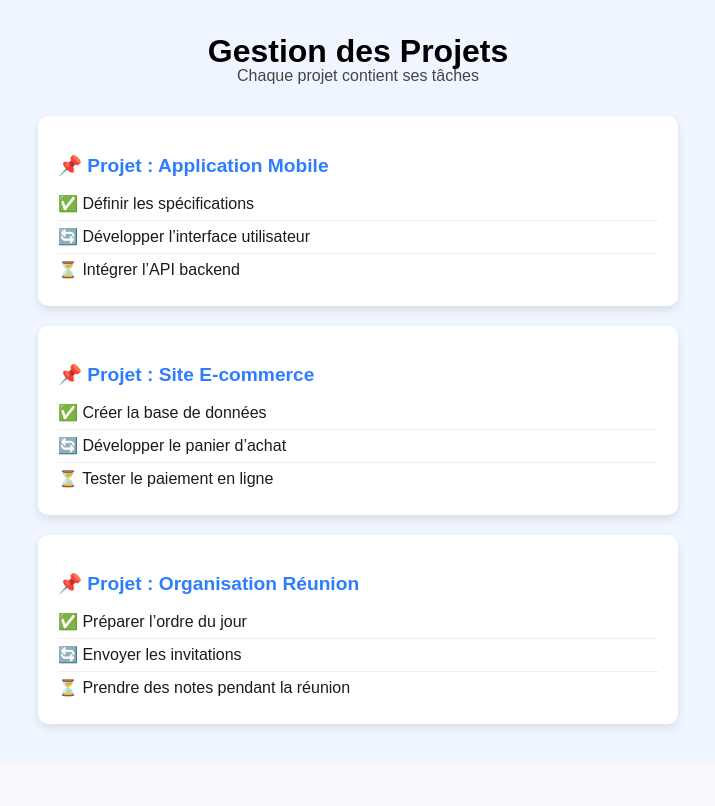
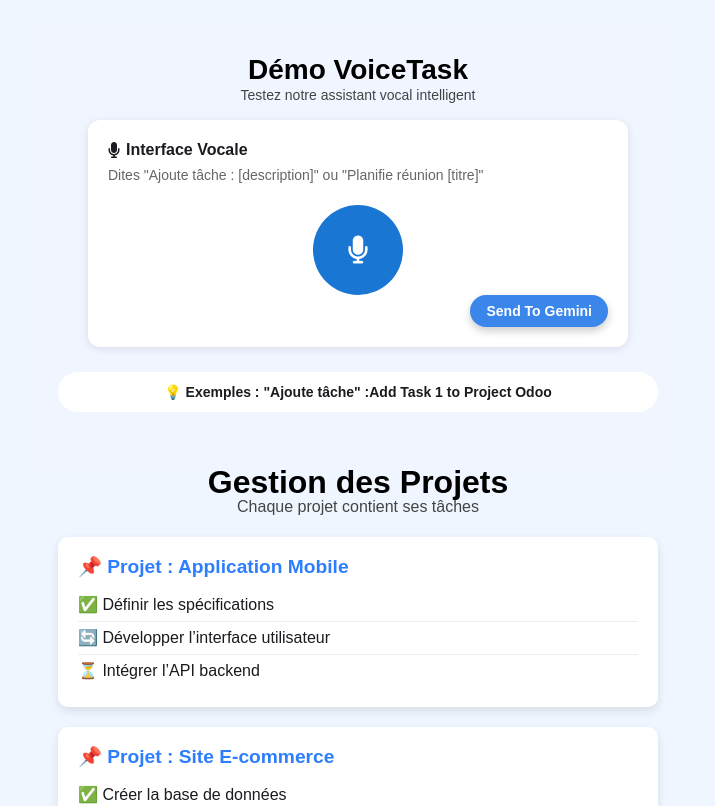
Before and after one commit to raedzayoud/Voice-Talk, an Angular app: page /projects in a window 1280 px wide. Shown: the top 806 px of the page, without its empty margins (282-997 px from the left). Built offline with nearby package versions, Linux system fonts and the light colour scheme.

Commit message:
add projet service

```diff
--- a/src/app/projects/projects.html
+++ b/src/app/projects/projects.html
@@ -1,4 +1,29 @@
 <div class="container-essayer">
+  <div class="demo">
+    <h1>Démo VoiceTask</h1>
+    <p>Testez notre assistant vocal intelligent</p>
+
+    <div class="card">
+      <h3><i class="fa fa-microphone"></i> Interface Vocale</h3>
+      <small
+        >Dites "Ajoute tâche : [description]" ou "Planifie réunion
+        [titre]"</small
+      >
+
+      <div class="mic-container">
+        <div class="mic-button">
+          <i class="fa fa-microphone"></i>
+        </div>
+        <button class="voice-button">Send To Gemini</button>
+      </div>
+    </div>
+    <div class="card-2">
+      <div class="exemple">
+        💡 Exemples : "Ajoute tâche" :Add Task 1 to Project Odoo
+      </div>
+    </div>
+  </div>
+  <!-- --------------------------------------- -->
   <!-- Titre -->
   <h1>Gestion des Projets</h1>
   <p>Chaque projet contient ses tâches</p>
--- a/src/app/projects/projects.scss
+++ b/src/app/projects/projects.scss
@@ -1,26 +1,153 @@
+/* Reset */
+* {
+  box-sizing: border-box;
+  margin: 0;
+  padding: 0;
+}
+
+/* =================== */
+/* Section Démo (Micro) */
+/* =================== */
+.demo {
+  margin: 0;
+  font-family: Arial, sans-serif;
+  background-color: #f0f5ff;
+  display: flex;
+  flex-direction: column;
+  align-items: center;
+  justify-content: flex-start;
+  padding: 40px 20px;
+}
+
+.demo h1 {
+  font-size: 28px;
+  font-weight: bold;
+  margin: 0;
+  color: #000;
+}
+
+.demo p {
+  margin: 5px 0 15px 0; /* réduit espace */
+  color: #444;
+}
+
+.card {
+  background: #fff;
+  width: 600px;
+  max-width: 90%;
+  border-radius: 12px;
+  box-shadow: 0 2px 8px rgba(0, 0, 0, 0.1);
+  padding: 20px;
+  text-align: left;
+  margin-bottom: 10px;
+}
+
+.card h3 {
+  font-size: 16px;
+  font-weight: 600;
+  margin-bottom: 5px;
+  display: flex;
+  align-items: center;
+  gap: 6px;
+}
+
+.card small {
+  color: #666;
+  font-size: 14px;
+}
+
+.mic-container {
+  display: flex;
+  flex-direction: column;
+  justify-content: center;
+  align-items: center;
+  margin-top: 20px;
+}
+
+.voice-button {
+  align-self: flex-end;
+  font-size: 14px;
+  font-weight: 600;
+  padding: 8px 16px;
+  background: rgb(58, 134, 235); /* stylish gradient */
+  color: white;
+  border: none;
+  border-radius: 25px; /* pill-shaped button */
+  cursor: pointer;
+  box-shadow: 0 4px 8px rgba(0, 0, 0, 0.2);
+  transition: all 0.3s ease;
+}
+
+.voice-button:hover {
+  transform: translateY(-2px);
+  box-shadow: 0 6px 12px rgba(0, 0, 0, 0.25);
+}
+
+.voice-button:active {
+  transform: translateY(1px);
+  box-shadow: 0 3px 6px rgba(0, 0, 0, 0.2);
+}
+
+.mic-button {
+  width: 90px;
+  height: 90px;
+  background-color: #1976d2;
+  border-radius: 50%;
+  display: flex;
+  justify-content: center;
+  align-items: center;
+  cursor: pointer;
+  transition: background 0.3s ease;
+}
+
+.mic-button:hover {
+  background-color: #0d47a1;
+}
+
+.mic-button i {
+  color: white;
+  font-size: 28px;
+}
+
+.exemple {
+  display: flex;
+  background-color: white;
+  width: 100%;
+  justify-content: center;
+  font-weight: bold;
+}
+
+.card-2 {
+  margin-top: 15px;
+  width: 100%;
+  background-color: white;
+  border-radius: 30px;
+  padding: 10px;
+  margin-bottom: 20px; /* espace contrôlé avant "Gestion des projets" */
+}
+
+/* ========================= */
+/* Section Gestion des Projets */
+/* ========================= */
 .container-essayer {
   font-family: Arial, sans-serif;
-  background-color: #f0f6ff; /* bleu clair de fond */
+  background-color: #f0f6ff;
   display: flex;
   justify-content: center;
   align-items: center;
   flex-direction: column;
-  min-height: 600px;
-  margin: 0;
   padding: 20px;
 }
 
-/* Titre */
-h1 {
+.container-essayer > h1 {
   font-size: 2rem;
   font-weight: bold;
-  margin-bottom: 5px;
+  margin-bottom: 5px; /* petit espace */
   color: #000;
 }
 
-/* Sous-titre */
-p {
-  margin: 0 0 30px;
+.container-essayer > p {
+  margin: 0 0 20px; /* réduit l’espace */
   font-size: 1rem;
   color: #444;
 }
```
Also changed, not shown: src/app/services/api/projects/projets.ts (added, +27 -0 lines), 1 other file (tests, documents, lock files or other folders).
